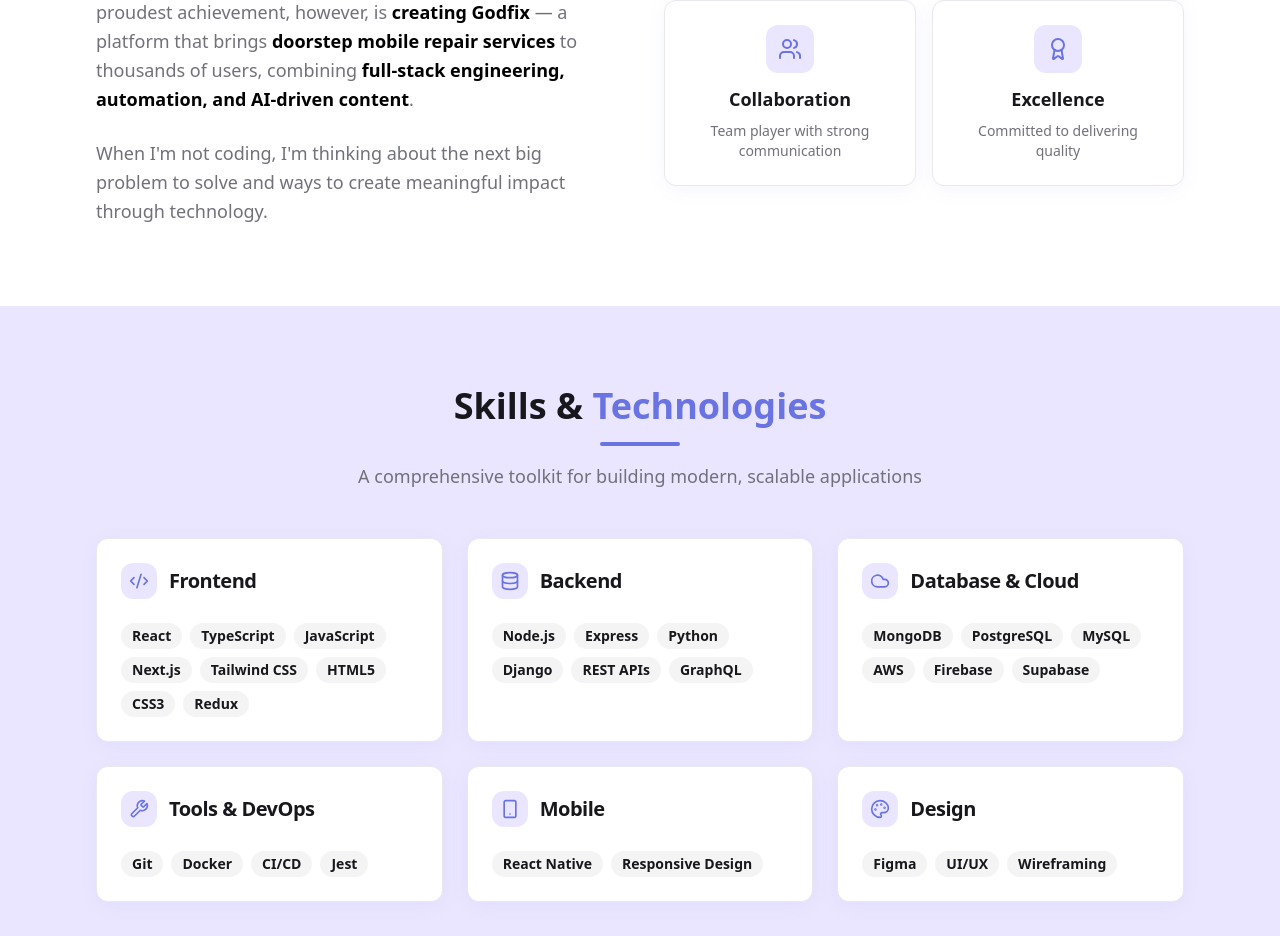
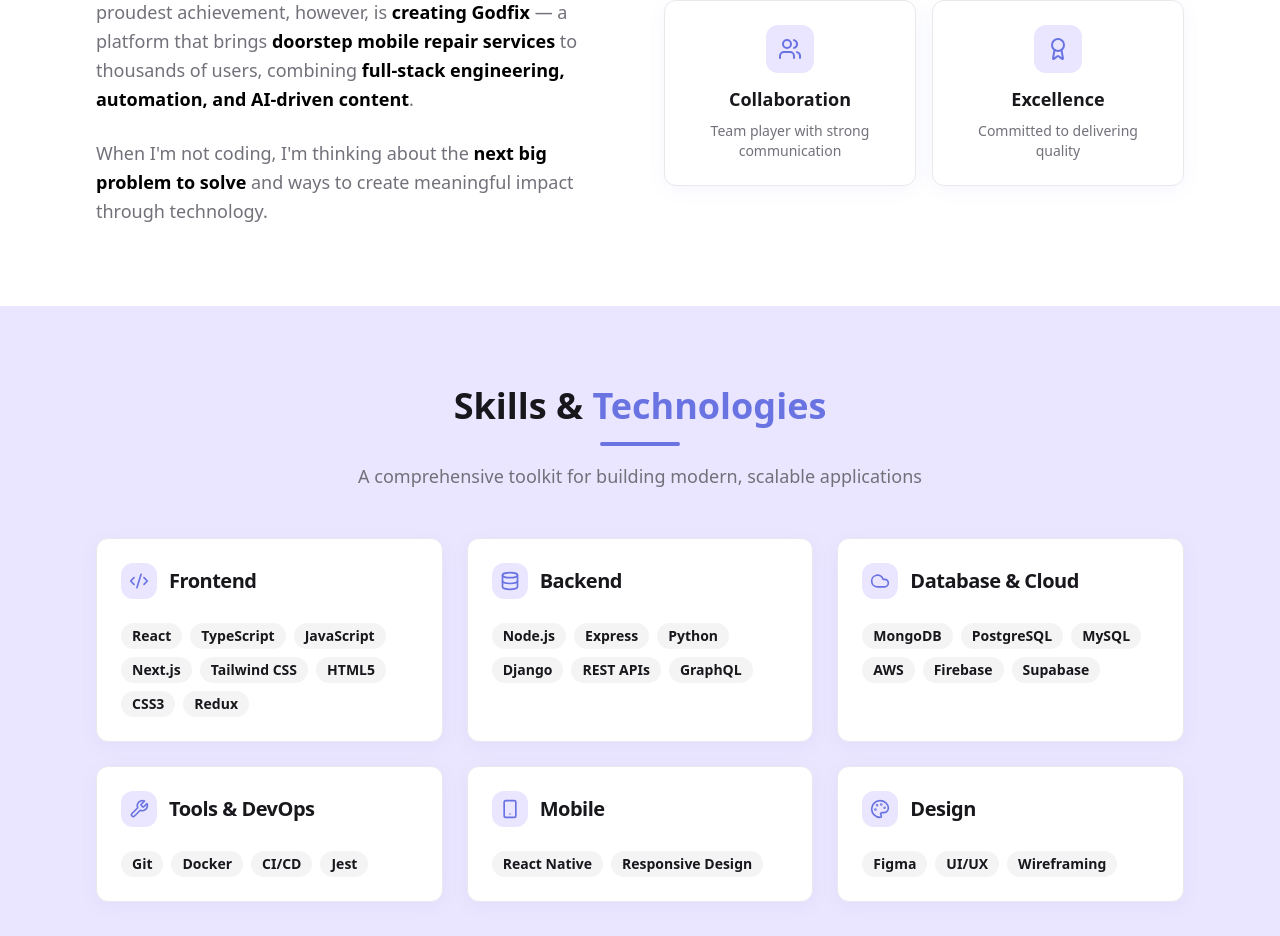
Before and after one commit to GodFix1/priyaranjan-dash-portfolio, a React (Vite) app: page / in a window 1280 px wide. Shown: the part 1190-2126 px from the top of the page. Built offline with nearby package versions, Linux system fonts and the light colour scheme; the HTML template or start-up script is replaced by a standard one.

Commit message:
Highlight "next big problem to solve"

```diff
--- a/src/components/About.tsx
+++ b/src/components/About.tsx
@@ -44,7 +44,7 @@ const About = () => {
               I've had the privilege of working with enterprise leaders like <span className="text-black dark:text-white font-semibold">Infosys and Accenture</span>, where I modernized legacy systems, migrated databases, and built scalable web solutions. My proudest achievement, however, is <span className="text-black dark:text-white font-semibold">creating Godfix</span> — a platform that brings <span className="text-black dark:text-white font-semibold">doorstep mobile repair services</span> to thousands of users, combining <span className="text-black dark:text-white font-semibold">full-stack engineering, automation, and AI-driven content</span>.
             </p>
             <p className="text-lg text-muted-foreground leading-relaxed">
-              When I'm not coding, I'm thinking about the next big problem to solve and ways to create meaningful impact through technology.
+              When I'm not coding, I'm thinking about the <span className="text-black dark:text-white font-semibold">next big problem to solve</span> and ways to create meaningful impact through technology.
             </p>
           </div>
 
```
